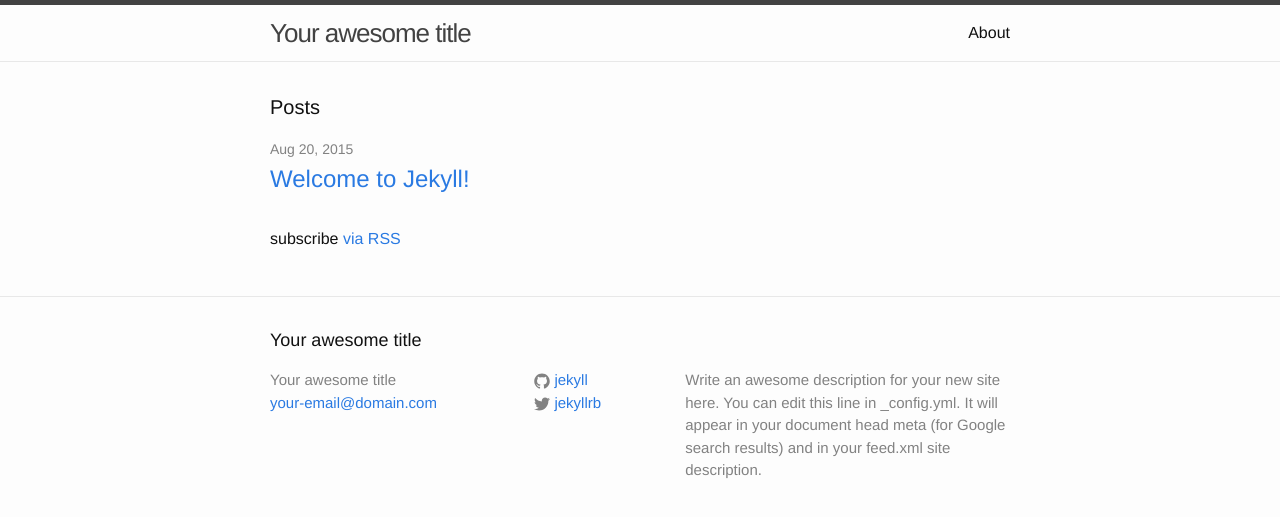
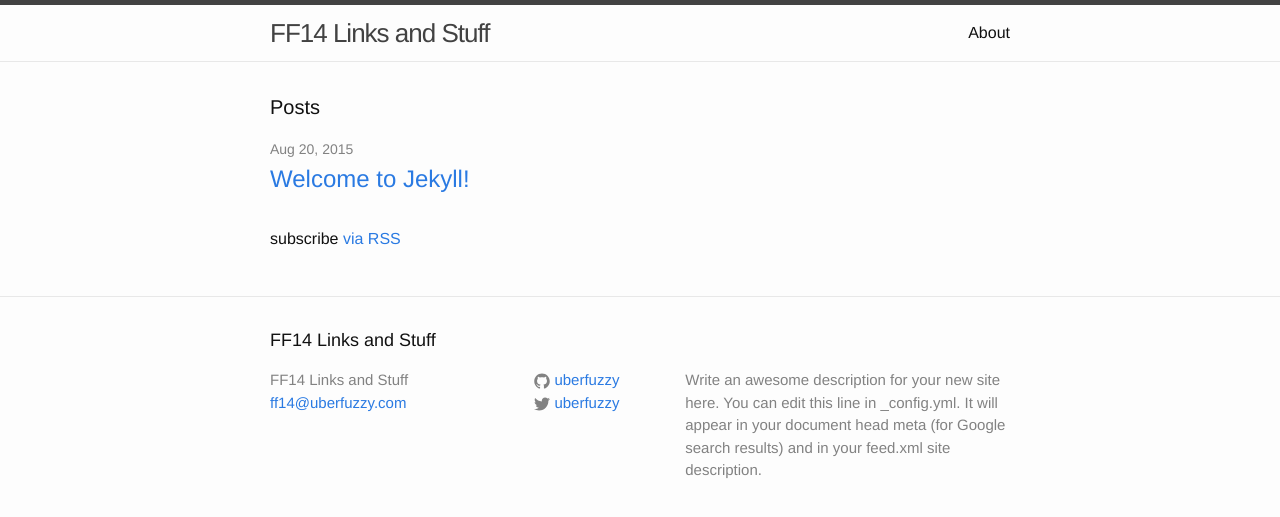
Before and after one commit to uberfuzzy/ff14, a Jekyll site: the page built from index.html, in a window 1280 px wide. Shown: the top 517 px of the page. Built offline with Jekyll 4.4.1, drawn with Linux system fonts in a browser that asks for light colours.

Commit message:
update configs

```diff
--- a/_config.yml
+++ b/_config.yml
@@ -1,14 +1,14 @@
 # Site settings
-title: Your awesome title
-email: your-email@domain.com
+title: FF14 Links and Stuff
+email: ff14@uberfuzzy.com
 description: > # this means to ignore newlines until "baseurl:"
   Write an awesome description for your new site here. You can edit this
   line in _config.yml. It will appear in your document head meta (for
   Google search results) and in your feed.xml site description.
 baseurl: "" # the subpath of your site, e.g. /blog/
-url: "http://yourdomain.com" # the base hostname & protocol for your site
-twitter_username: jekyllrb
-github_username:  jekyll
+url: "http://ff14.uberfuzzy.com" # the base hostname & protocol for your site
+twitter_username: uberfuzzy
+github_username:  uberfuzzy
 
 # Build settings
 markdown: kramdown
```
